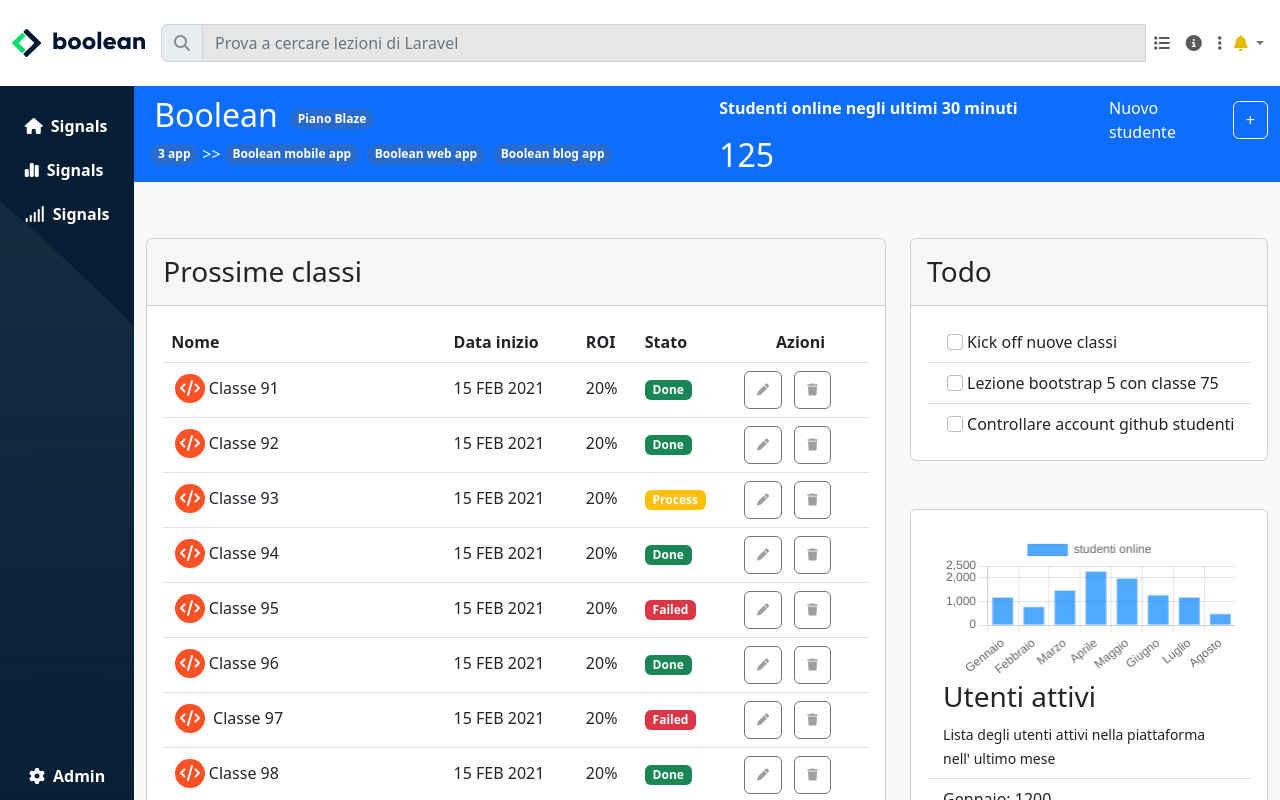
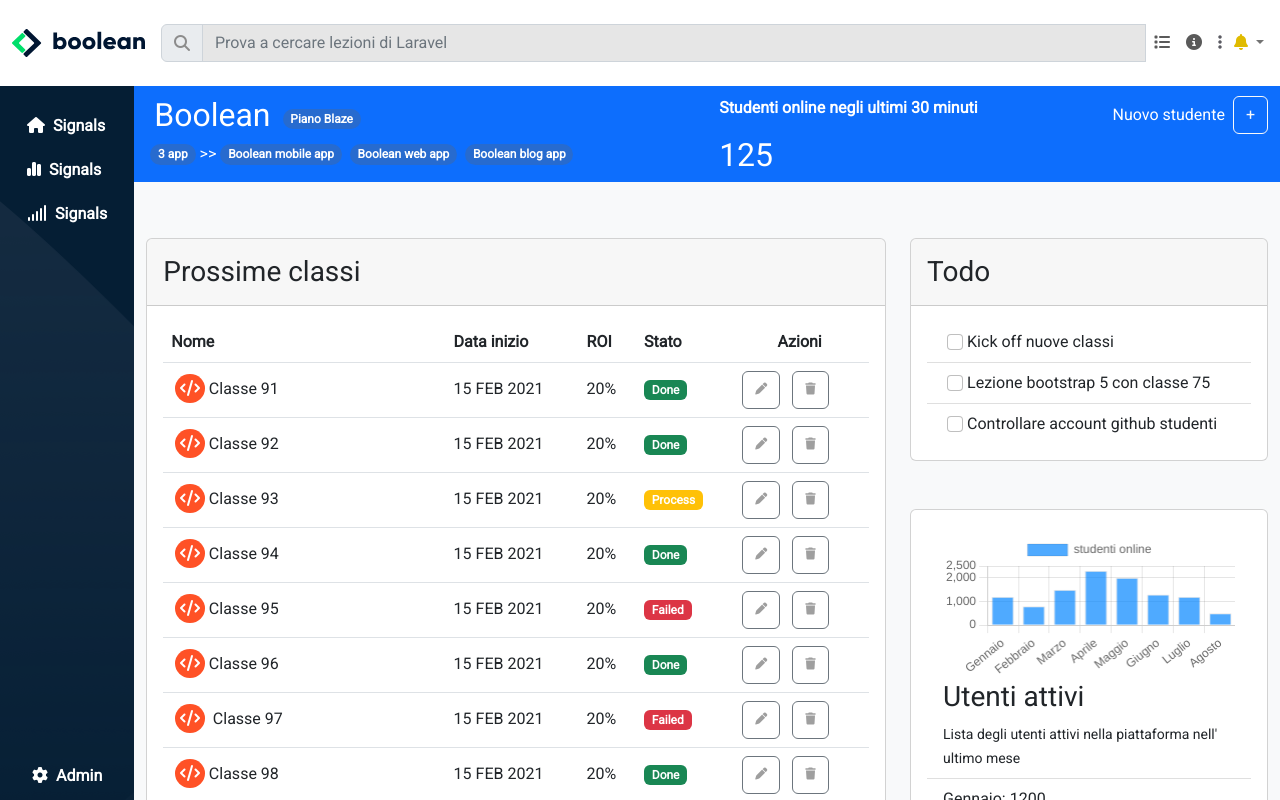
Before and after one commit to alessandromarangoni/html-css-bootstrap-dashboard, a plain HTML site: page index.html in a window 1280 px wide. Drawn offline with nearby package versions, Linux system fonts and the light colour scheme.

Commit message:
changhed font family

```diff
--- a/css/style.css
+++ b/css/style.css
@@ -2,6 +2,9 @@
     box-sizing: border-box;
     margin: 0;
     padding: 0;
+}
+body{
+    font-family: 'Roboto', sans-serif;
 }
 
 #exampleDataList{
--- a/index.html
+++ b/index.html
@@ -8,6 +8,9 @@
     <script src="https://cdn.jsdelivr.net/npm/bootstrap@5.2.3/dist/js/bootstrap.bundle.min.js" integrity="sha384-kenU1KFdBIe4zVF0s0G1M5b4hcpxyD9F7jL+jjXkk+Q2h455rYXK/7HAuoJl+0I4" crossorigin="anonymous"></script>
     <link rel="stylesheet" href="./css/style.css">
     <link rel="stylesheet" href="https://cdnjs.cloudflare.com/ajax/libs/font-awesome/6.3.0/css/all.min.css">
+    <link rel="preconnect" href="https://fonts.googleapis.com">
+<link rel="preconnect" href="https://fonts.gstatic.com" crossorigin>
+<link href="https://fonts.googleapis.com/css2?family=Roboto:wght@100;300;400&display=swap" rel="stylesheet">
     <title>Document</title>
     <script src="https://cdn.jsdelivr.net/npm/chart.js"></script>
     <script src="./js/chart.js"></script>
```
